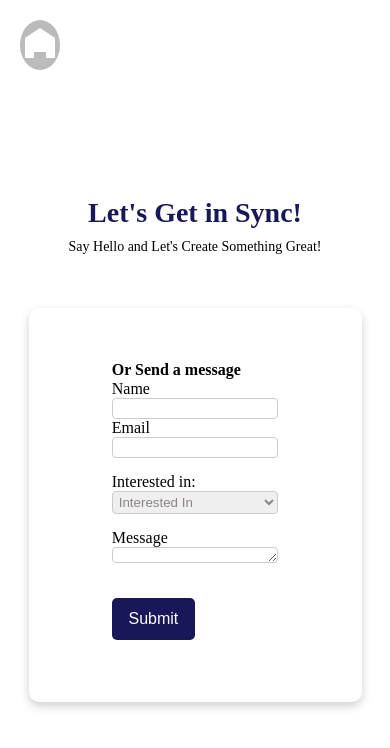
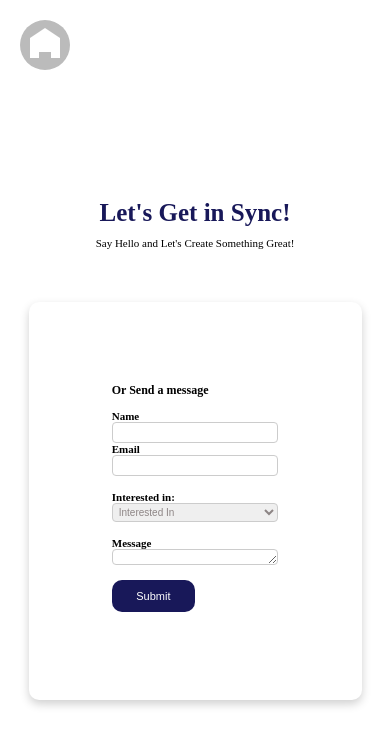
Before and after one commit to MahimaGajjar/Mahima.dev, a React (Create React App) app: page /contactme in a window 390 px wide. Shown: the top 748 px of the page. Built offline with nearby package versions, Linux system fonts and the light colour scheme; no server answers.

Commit message:
Minor fixes in responsive designs

```diff
--- a/src/components/contactme.css
+++ b/src/components/contactme.css
@@ -200,40 +200,43 @@ button:hover {
   }
   .formcard {
     border-radius: 10px;
-    box-shadow: 0px 4px 10px rgba(0, 0, 0, 0.19);
     width: 90%;
     max-width: 600px;
-    margin: 0 auto;
-    height: auto;
-    display: flex;
-    flex-direction: column;
-    justify-content: center;
-    align-items: center;
   }
   .heading h2 {
-    font-size: 28px;
+    font-size: 25px;
   }
-
   .heading p {
-    font-size: 14px;
+    font-size: 11px;
   }
-
+  .formcontainer p {
+    font-size: 12px;
+    margin-bottom: 10px;
+  }
+  select {
+    font-size: 10px;
+  }
   input,
   select,
   textarea {
     padding: 2px;
     line-height: 5px;
-
+  }
+  .input-group label {
+    font-size: 11px;
+    font-weight: bold;
   }
 
   button {
     width: 50%;
-    font-size: 16px;
-    padding: 12px;
+    font-size: 11px;
+    padding: 10px;
+    margin-top: 0px;
+    border-radius: 10px;
   }
 
   .btn {
-    width: 100%;
+    width: 50px;
     height: 50px;
   }
 }
--- a/src/components/workexperience.css
+++ b/src/components/workexperience.css
@@ -5,7 +5,6 @@
   height: 100dvh;
   width: 100vw;
 }
-
 
 .col1,
 .col2 {
@@ -27,11 +26,11 @@
   box-shadow: 0 0.5em 3rem -1rem rgba(0, 0, 0, 0.5);
 }
 .col1 {
-  grid-column: 1 / 3;
+  grid-column: 2 / 4;
 }
 
 .col2 {
-  grid-column: 5 / 7;
+  grid-column: 4 / 6;
 }
 .image,
 .image2 {
@@ -237,11 +236,10 @@ article {
   .workDescription1 {
     display: flex;
     flex-direction: column;
-    align-items:center;
+    align-items: center;
     justify-content: center;
     text-align: center;
     margin-top: 50px;
-
   }
   .workDescription1 p {
     margin-bottom: 5px;
@@ -276,10 +274,10 @@ article {
   article {
     font-size: clamp(14px, 3vw, 18px);
   }
-  .workDescription1{
+  .workDescription1 {
     display: flex;
     flex-direction: column;
-    align-items:center;
+    align-items: center;
     justify-content: center;
     text-align: center;
     margin-top: 10px;
```
